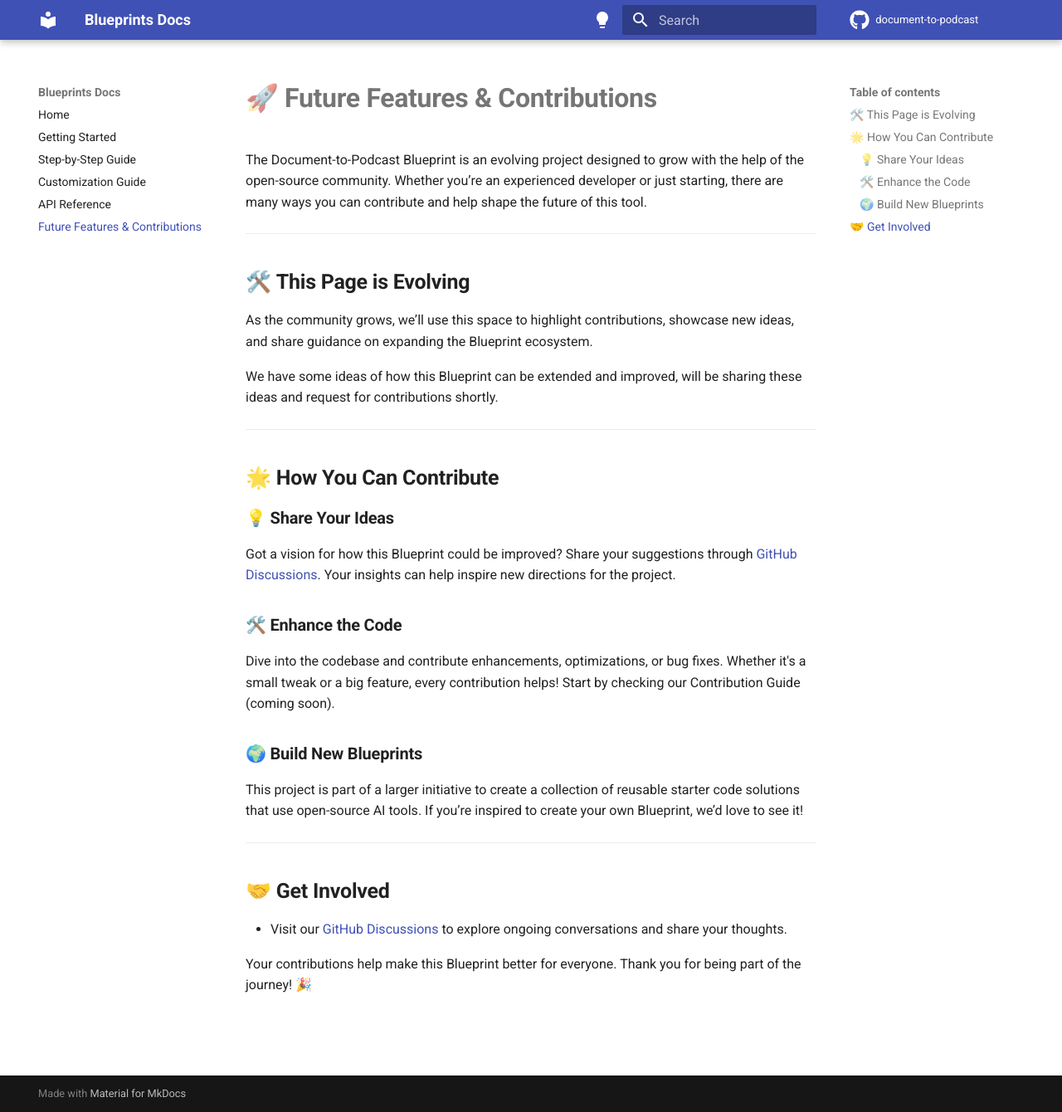
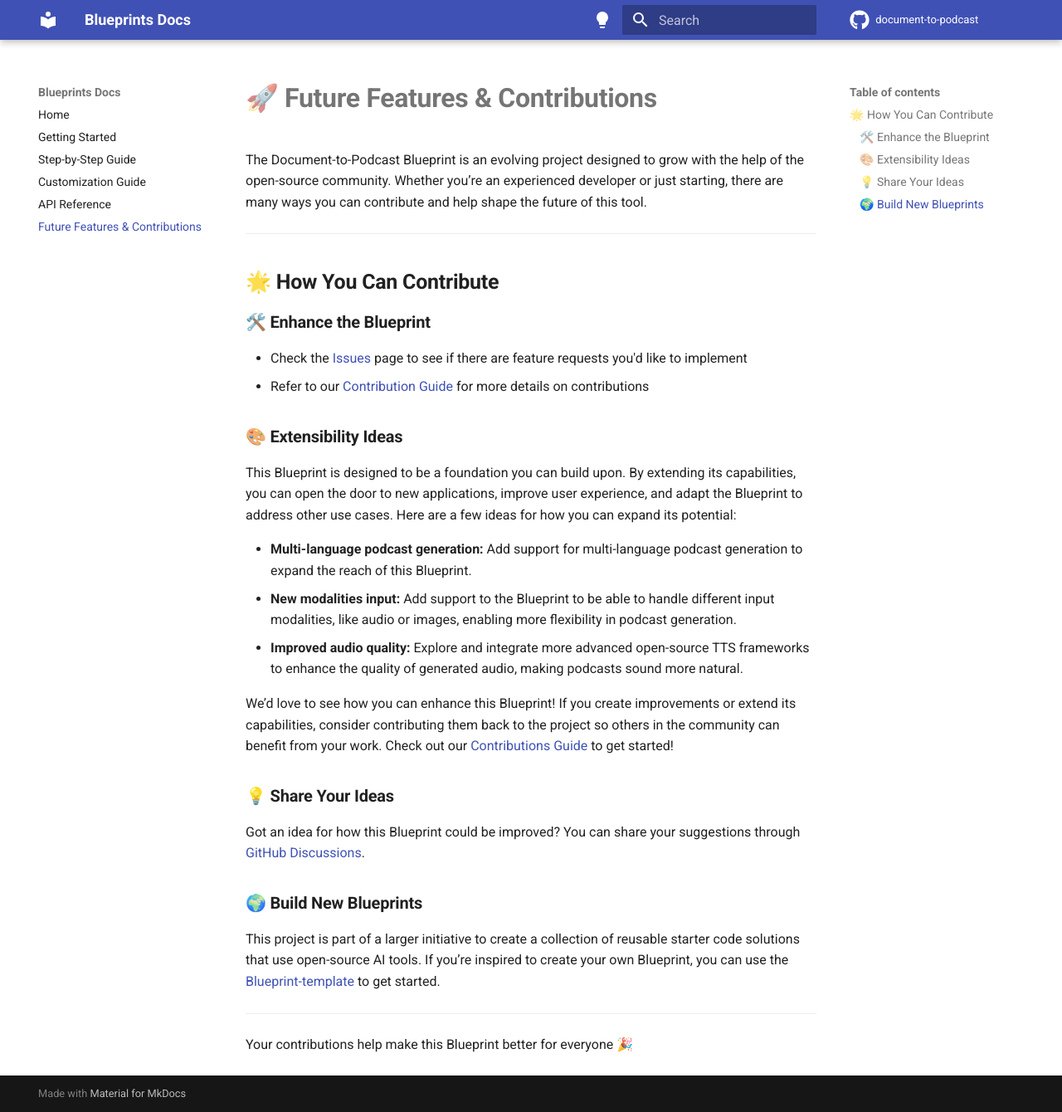
Before and after one commit to Ma-ni-sh565/document-to-podcast, an MkDocs documentation site: the page built from docs/future-features-contributions.md, in a window 1280 px wide and 1340 px high. Shown: the whole window at 83% size. Built offline with MkDocs 1.6.1 and Material for MkDocs 9.7.7, drawn with Linux system fonts in a browser that asks for light colours; comment, search, counter and statistics services are not loaded.

Commit message:
10 set up contributions guide in GitHub (#48)
* update to contributions guide

* pre-commit checks

* fixing spelling

```diff
--- a/docs/future-features-contributions.md
+++ b/docs/future-features-contributions.md
@@ -3,28 +3,31 @@
 The Document-to-Podcast Blueprint is an evolving project designed to grow with the help of the open-source community. Whether you’re an experienced developer or just starting, there are many ways you can contribute and help shape the future of this tool.
 
 ---
-## 🛠️ **This Page is Evolving**
-As the community grows, we’ll use this space to highlight contributions, showcase new ideas, and share guidance on expanding the Blueprint ecosystem.
 
-We have some ideas of how this Blueprint can be extended and improved, will be sharing these ideas and request for contributions shortly.
+## 🌟 **How You Can Contribute**
+
+### 🛠️ **Enhance the Blueprint**
+- Check the [Issues](https://github.com/mozilla-ai/document-to-podcast/issues) page to see if there are feature requests you'd like to implement
+- Refer to our [Contribution Guide](https://github.com/mozilla-ai/document-to-podcast/blob/main/CONTRIBUTING.md) for more details on contributions
+
+### 🎨 **Extensibility Ideas**
+
+This Blueprint is designed to be a foundation you can build upon. By extending its capabilities, you can open the door to new applications, improve user experience, and adapt the Blueprint to address other use cases. Here are a few ideas for how you can expand its potential:
+
+
+- **Multi-language podcast generation:** Add support for multi-language podcast generation to expand the reach of this Blueprint.
+- **New modalities input:** Add support to the Blueprint to be able to handle different input modalities, like audio or images, enabling more flexibility in podcast generation.
+- **Improved audio quality:** Explore and integrate more advanced open-source TTS frameworks to enhance the quality of generated audio, making podcasts sound more natural.
+
+
+We’d love to see how you can enhance this Blueprint! If you create improvements or extend its capabilities, consider contributing them back to the project so others in the community can benefit from your work. Check out our [Contributions Guide](https://github.com/mozilla-ai/document-to-podcast/blob/main/CONTRIBUTING.md) to get started!
+
+### 💡 **Share Your Ideas**
+Got an idea for how this Blueprint could be improved? You can share your suggestions through [GitHub Discussions](https://github.com/mozilla-ai/document-to-podcast/discussions).
+
+### 🌍 **Build New Blueprints**
+This project is part of a larger initiative to create a collection of reusable starter code solutions that use open-source AI tools. If you’re inspired to create your own Blueprint, you can use the [Blueprint-template](https://github.com/new?template_name=Blueprint-template&template_owner=mozilla-ai) to get started.
 
 ---
 
-## 🌟 **How You Can Contribute**
-
-### 💡 **Share Your Ideas**
-Got a vision for how this Blueprint could be improved? Share your suggestions through [GitHub Discussions](https://github.com/mozilla-ai/document-to-podcast/discussions). Your insights can help inspire new directions for the project.
-
-### 🛠️ **Enhance the Code**
-Dive into the codebase and contribute enhancements, optimizations, or bug fixes. Whether it's a small tweak or a big feature, every contribution helps! Start by checking our Contribution Guide (coming soon).
-
-
-### 🌍 **Build New Blueprints**
-This project is part of a larger initiative to create a collection of reusable starter code solutions that use open-source AI tools. If you’re inspired to create your own Blueprint, we’d love to see it!
-
----
-
-## 🤝 **Get Involved**
-- Visit our [GitHub Discussions](https://github.com/mozilla-ai/document-to-podcast/discussions) to explore ongoing conversations and share your thoughts.
-
-Your contributions help make this Blueprint better for everyone. Thank you for being part of the journey! 🎉
+Your contributions help make this Blueprint better for everyone 🎉
```
Also changed, not shown: CONTRIBUTING.md (+43 -2 lines).
